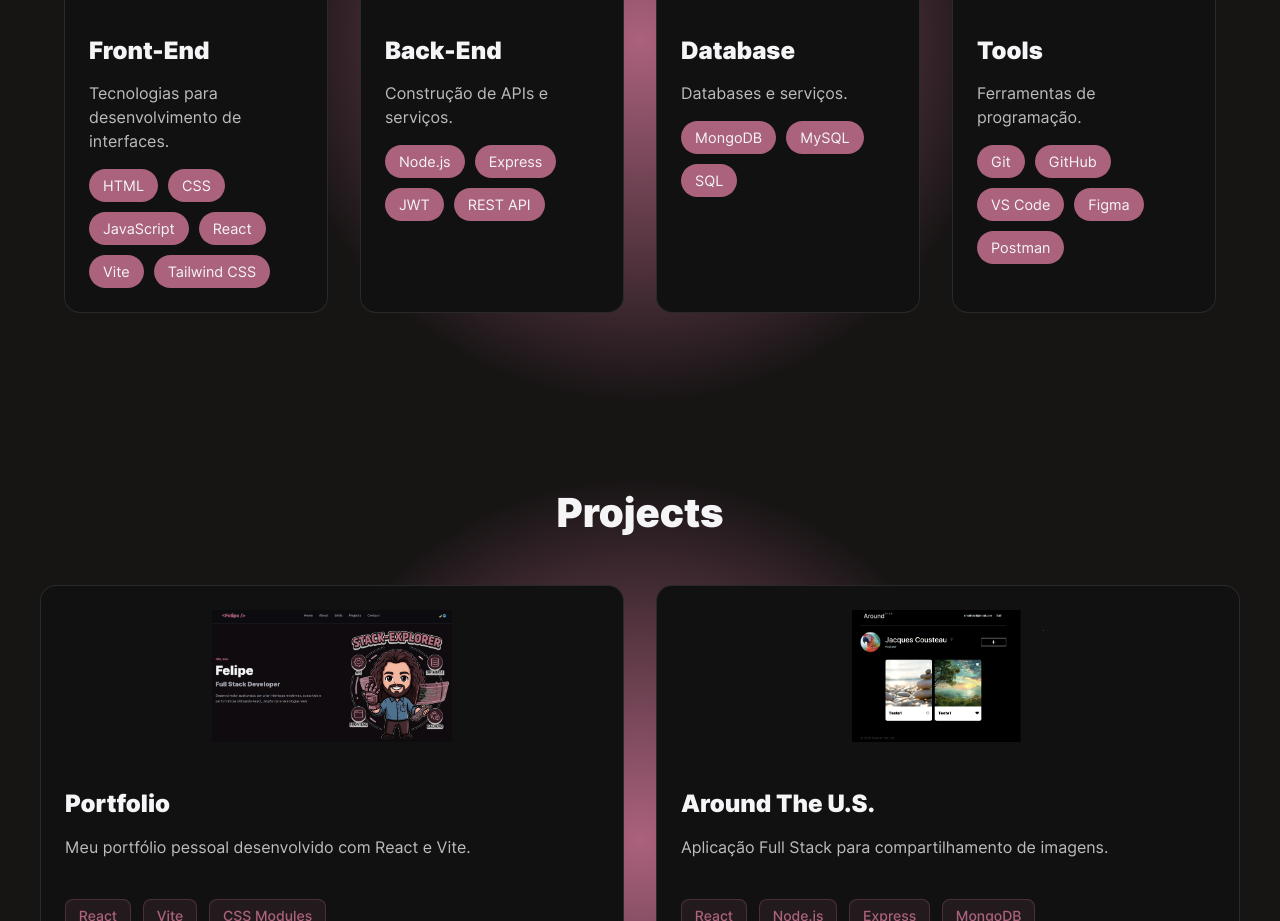
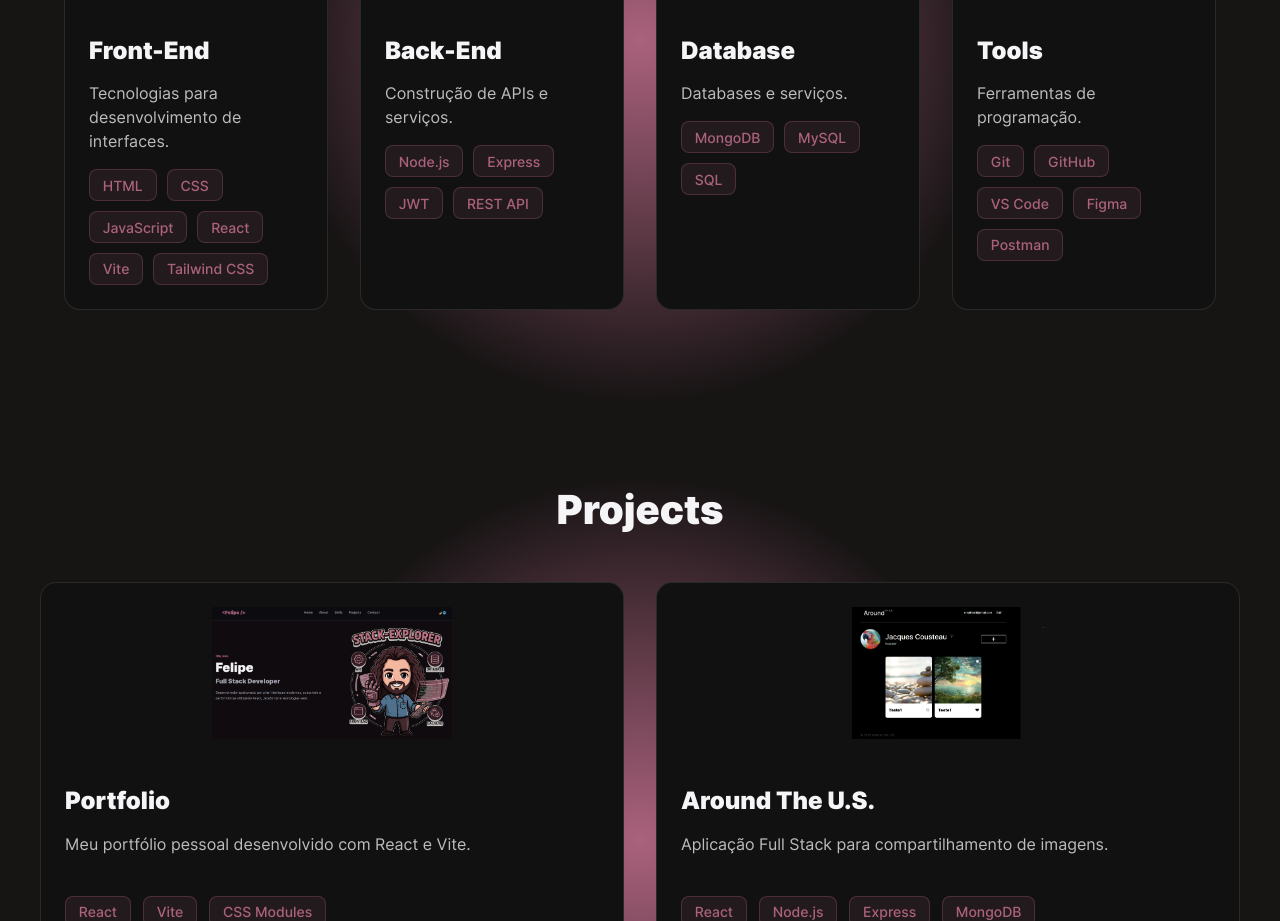
Before and after one commit to flpzht/portfolio, a React (Vite) app: page / in a window 1280 px wide. Shown: the part 1960-2881 px from the top of the page. Built offline with nearby package versions, Linux system fonts and the light colour scheme.

Commit message:
refactor(skills style): change item skills style

```diff
--- a/src/sections/Skills/Skills.module.css
+++ b/src/sections/Skills/Skills.module.css
@@ -58,12 +58,16 @@
 
 .item {
 
-  padding: 8px 14px;
+  padding: 0.4rem 0.8rem;
 
-  border-radius: 20px;
+  color: var(--primary);
 
-  background-color: #ab627d;
+  background-color: rgba(171, 98, 125, 0.12);
 
-  font-size: 0.9rem;
+  border: 1px solid rgba(171, 98, 125, 0.3);
+  border-radius: var(--radius-sm);
+
+  font-size: 0.875rem;
+  font-weight: 500;
 
 }
```
